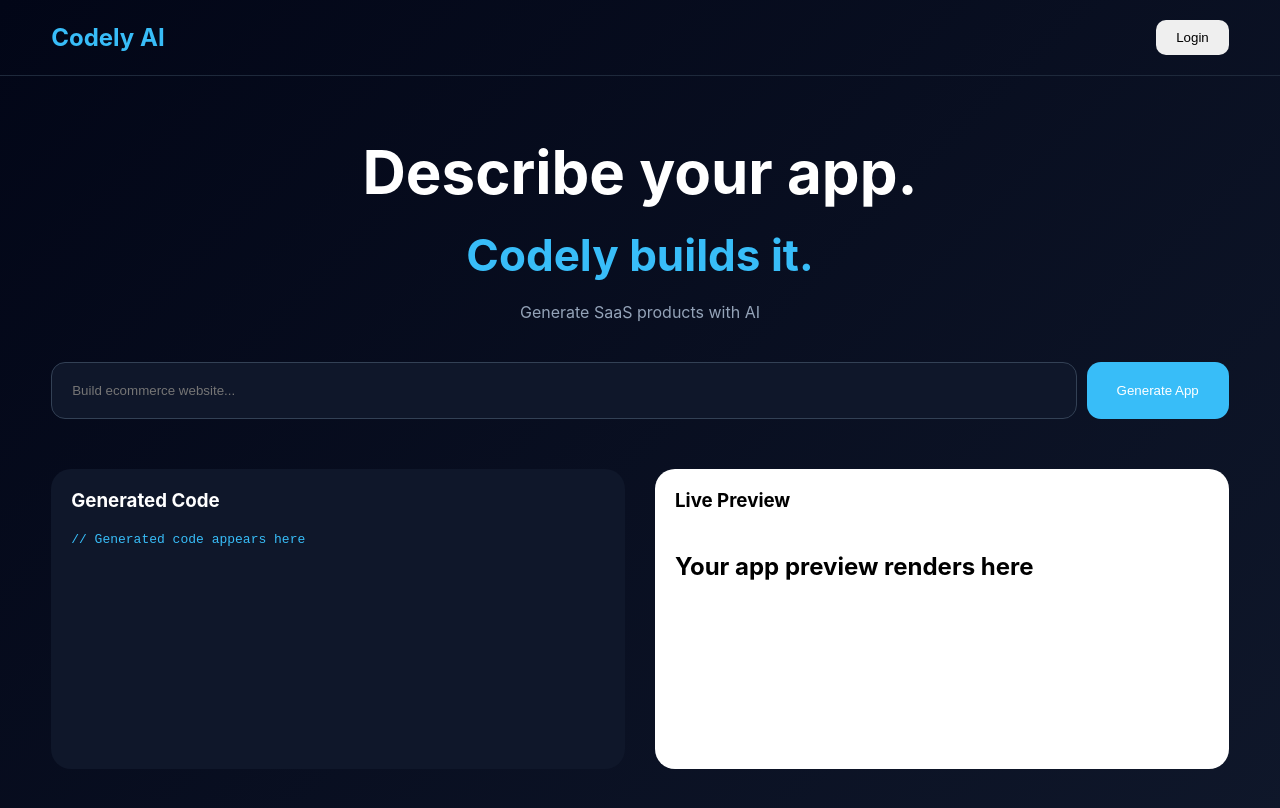
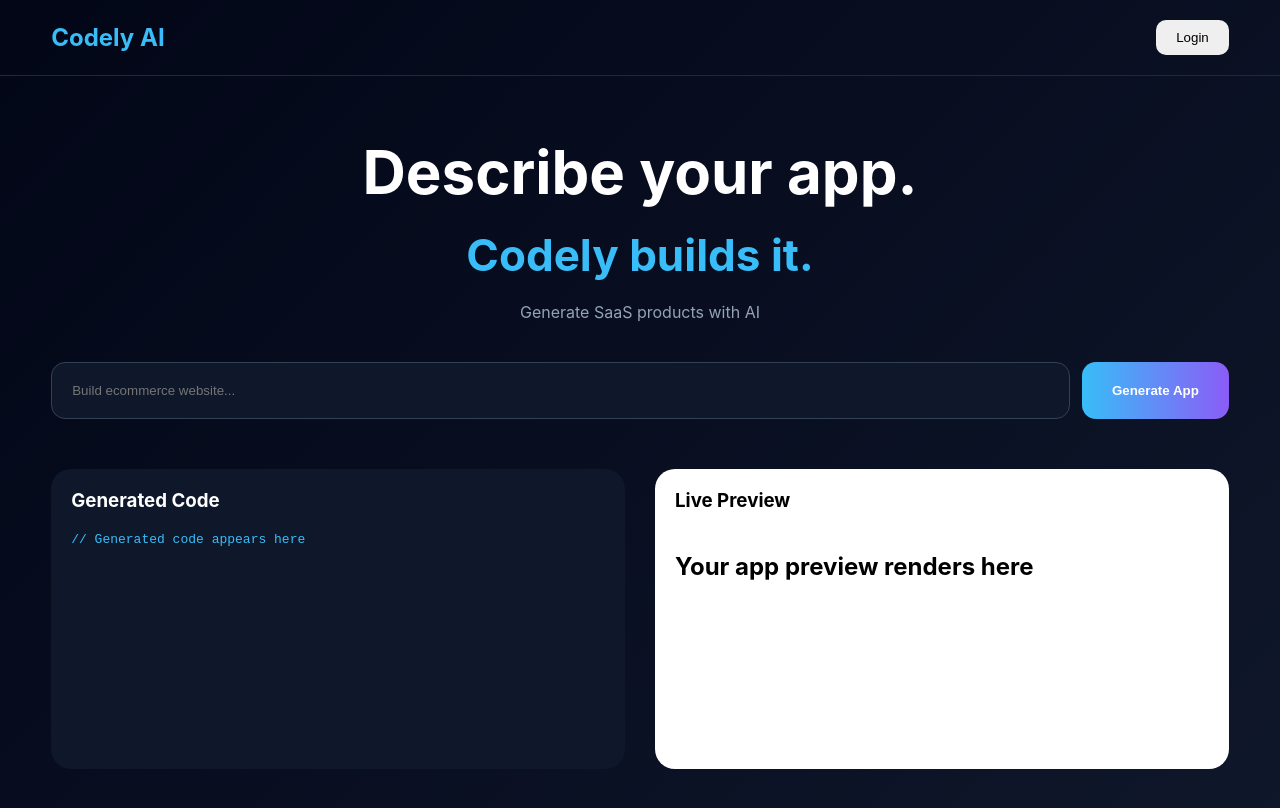
Before and after one commit to waseemkhanjdpr1902/codely1, a Next.js app: page / in a window 1280 px wide. Shown: the top 808 px of the page. Built offline with nearby package versions, Linux system fonts and the light colour scheme.

Commit message:
Update PromptBox.tsx

```diff
--- a/components/PromptBox.tsx
+++ b/components/PromptBox.tsx
@@ -1,29 +1,81 @@
 "use client";
+
 import { useState } from "react";
+import { generate, saveProject } from "../lib/api";
 
 export default function PromptBox() {
   const [prompt, setPrompt] = useState("");
   const [loading, setLoading] = useState(false);
 
   async function handleGenerate() {
-    if (!prompt) return;
+    if (!prompt.trim()) return;
+
     setLoading(true);
-    const res = await fetch("/api/generate", {
-      method:"POST",
-      headers:{"Content-Type":"application/json"},
-      body:JSON.stringify({ prompt })
-    });
-    const data = await res.json();
-    localStorage.setItem("generatedCode", data.code);
-    window.dispatchEvent(new Event("code-updated"));
+
+    try {
+      const data = await generate(prompt);
+
+      if (data.code) {
+        localStorage.setItem(
+          "generatedCode",
+          data.code
+        );
+
+        window.dispatchEvent(
+          new Event("code-updated")
+        );
+
+        await saveProject({
+          title: prompt.slice(0, 40),
+          prompt,
+          generated_code: data.code
+        });
+      }
+    } catch (err) {
+      console.error(err);
+    }
+
     setLoading(false);
   }
 
   return (
-    <div style={{display:"flex",gap:10}}>
-      <input value={prompt} onChange={(e)=>setPrompt(e.target.value)} placeholder="Build ecommerce website..." style={{flex:1,padding:20,borderRadius:14,border:"1px solid #334155",background:"#0f172a",color:"white"}} />
-      <button onClick={handleGenerate} style={{padding:"20px 30px",border:"none",borderRadius:14,background:"#38bdf8",color:"white"}}>
-        {loading ? "Generating..." : "Generate App"}
+    <div
+      style={{
+        display: "flex",
+        gap: 12
+      }}
+    >
+      <input
+        value={prompt}
+        onChange={(e) =>
+          setPrompt(e.target.value)
+        }
+        placeholder="Build ecommerce website..."
+        style={{
+          flex: 1,
+          padding: 20,
+          borderRadius: 14,
+          border: "1px solid #334155",
+          background: "#0f172a",
+          color: "white"
+        }}
+      />
+
+      <button
+        onClick={handleGenerate}
+        style={{
+          padding: "20px 30px",
+          border: "none",
+          borderRadius: 14,
+          background:
+            "linear-gradient(90deg,#38bdf8,#8b5cf6)",
+          color: "white",
+          fontWeight: 700
+        }}
+      >
+        {loading
+          ? "Generating..."
+          : "Generate App"}
       </button>
     </div>
   );
```
